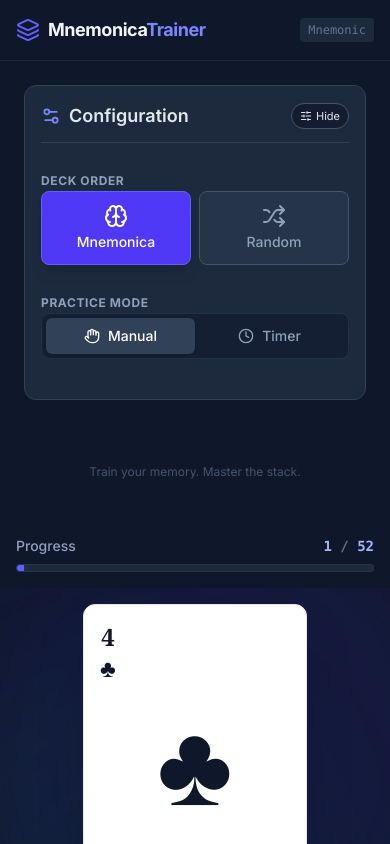
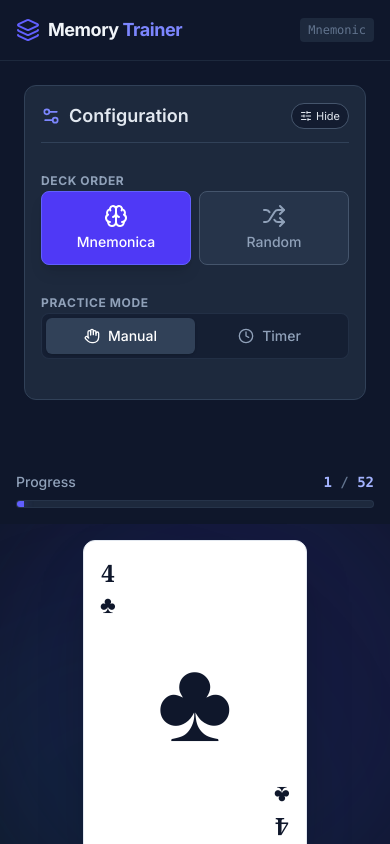
Before and after one commit to egpennington/memory-card-trainer, a React (Vite) app: page / in a window 390 px wide. Shown: the top 844 px of the page. Built offline with nearby package versions, Linux system fonts and the light colour scheme.

Commit message:
fix card and title

```diff
--- a/App.tsx
+++ b/App.tsx
@@ -128,9 +128,10 @@ const App: React.FC = () => {
         <div className="flex items-center gap-2">
           <Layers className="text-indigo-500 w-6 h-6" />
           <h1 className="font-bold text-lg tracking-tight">
-            Mnemonica<span className="text-indigo-400">Trainer</span>
+            Memory <span className="text-indigo-400">Trainer</span>
           </h1>
         </div>
+
         <div className="text-xs font-mono text-slate-500 bg-slate-800 px-2 py-1 rounded">
           {deckType === 'mnemonica' ? 'Mnemonic' : 'Random'}
         </div>
@@ -180,10 +181,6 @@ const App: React.FC = () => {
               </ul>
             </div>
           </div>
-        </div>
-
-        <div className="text-center text-xs text-slate-600 pb-4 md:pb-0">
-          Train your memory. Master the stack.
         </div>
       </aside>
 
```
